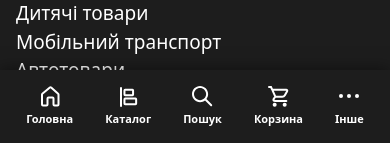
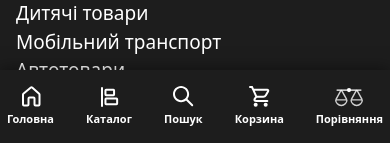
Before and after one commit to Bazar-INC/bazar, a React (Vite) app: page / in a window 390 px wide. Shown: the part 701-844 px from the top of the page. Built offline with nearby package versions, Linux system fonts and the light colour scheme; no server answers.

Commit message:
update mobile menu component

```diff
--- a/src/components/mobile/menu/index.tsx
+++ b/src/components/mobile/menu/index.tsx
@@ -25,39 +25,76 @@ const icons = {
          <ellipse cx="16.6667" cy="18.677" rx="2" ry="2.00121" fill="white" />
       </svg>
    ),
-   Other: (
-      <svg width="20" height="21" viewBox="0 0 20 21" fill="none" xmlns="http://www.w3.org/2000/svg">
-         <circle cx="2" cy="10" r="2" fill="white" />
-         <circle cx="10" cy="10" r="2" fill="white" />
-         <circle cx="18" cy="10" r="2" fill="white" />
+   Compare: (
+      <svg className="w-7 text-white" viewBox="0 0 40 26" fill="none" xmlns="http://www.w3.org/2000/svg">
+         <path d="M39 17C39 21.4183 35.4183 25 31 25C26.5817 25 23 21.4183 23 17M39 17H23M39 17L31.8756 4.08698C31.4953 3.39775 30.5047 3.39776 30.1244 4.08699L23 17" stroke="currentColor" strokeOpacity="0.8" strokeWidth="2" strokeLinejoin="round" />
+         <path d="M17 17C17 21.4183 13.4183 25 9 25C4.58172 25 1 21.4183 1 17M17 17H1M17 17L9.87558 4.08698C9.49531 3.39775 8.50469 3.39776 8.12442 4.08699L1 17" stroke="currentColor" strokeOpacity="0.8" strokeWidth="2" />
+         <path d="M3 3H37" stroke="currentColor" strokeWidth="2" strokeLinecap="round" />
+         <circle cx="20" cy="3" r="3" fill="currentColor" />
       </svg>
    )
 };
 
+const menuItems = [
+   {
+      title: "Головна",
+      icon: (
+         <svg width="20" height="21" viewBox="0 0 20 21" fill="none" xmlns="http://www.w3.org/2000/svg">
+            <path d="M9.84468 1.53968L2.36429 7.69999C2.13363 7.88995 2 8.17311 2 8.47193V18.5C2 19.0523 2.44772 19.5 3 19.5H6.5C7.05228 19.5 7.5 19.0523 7.5 18.5V12.5C7.5 11.9477 7.94772 11.5 8.5 11.5H12.5C13.0523 11.5 13.5 11.9477 13.5 12.5V18.5C13.5 19.0523 13.9477 19.5 14.5 19.5H17.5C18.0523 19.5 18.5 19.0523 18.5 18.5V8.45377C18.5 8.16541 18.3755 7.89108 18.1585 7.70119L11.1389 1.55903C10.7704 1.2366 10.2226 1.22841 9.84468 1.53968Z" stroke="white" strokeWidth="2" />
+         </svg>
+      )
+   },
+   {
+      title: "Каталог",
+      icon: (
+         <svg width="20" height="21" viewBox="0 0 20 21" fill="none" xmlns="http://www.w3.org/2000/svg">
+            <path d="M3 2V19.875" stroke="white" strokeWidth="2" strokeLinecap="round" strokeLinejoin="round" />
+            <path d="M14.4587 3.625H7.07615C6.73638 3.625 6.46094 3.98877 6.46094 4.4375V8.5C6.46094 8.94873 6.73638 9.3125 7.07615 9.3125H14.4587C14.7985 9.3125 15.074 8.94873 15.074 8.5V4.4375C15.074 3.98877 14.7985 3.625 14.4587 3.625Z" stroke="white" strokeWidth="2" strokeLinecap="round" strokeLinejoin="round" />
+            <path d="M17.5348 12.5625H7.07615C6.73638 12.5625 6.46094 12.9263 6.46094 13.375V17.4375C6.46094 17.8862 6.73638 18.25 7.07615 18.25H17.5348C17.8746 18.25 18.15 17.8862 18.15 17.4375V13.375C18.15 12.9263 17.8746 12.5625 17.5348 12.5625Z" stroke="white" strokeWidth="2" strokeLinecap="round" strokeLinejoin="round" />
+         </svg>
+      )
+   },
+   {
+      title: "Пошук",
+      icon: (
+         <svg width="21" height="21" viewBox="0 0 21 21" fill="none" xmlns="http://www.w3.org/2000/svg">
+            <path fillRule="evenodd" clipRule="evenodd" d="M14.129 8.06451C14.129 11.4139 11.4139 14.129 8.06451 14.129C4.71518 14.129 2 11.4139 2 8.06451C2 4.71518 4.71518 2 8.06451 2C11.4139 2 14.129 4.71518 14.129 8.06451ZM13.016 14.4304C11.6494 15.4949 9.931 16.129 8.06451 16.129C3.61061 16.129 0 12.5184 0 8.06451C0 3.61061 3.61061 0 8.06451 0C12.5184 0 16.129 3.61061 16.129 8.06451C16.129 9.9311 15.4949 11.6496 14.4303 13.0162L19.9379 18.5238C20.3284 18.9144 20.3284 19.5475 19.9379 19.9381C19.5474 20.3286 18.9142 20.3286 18.5237 19.9381L13.016 14.4304Z" fill="white" />
+         </svg>
+      )
+   },
+   {
+      title: "Корзина",
+      icon: (
+         <svg width="21" height="21" viewBox="0 0 21 21" fill="none" xmlns="http://www.w3.org/2000/svg">
+            <path d="M1 1H3L4.1954 3.66828M7.33333 10.6725H14.2585C15.3354 10.6725 16.3296 10.0954 16.8636 9.16026L19.1457 5.16419C19.5264 4.49754 19.045 3.66828 18.2773 3.66828H4.1954M7.33333 10.6725L4.1954 3.66828M7.33333 10.6725C5.88889 12.1178 3.86667 15.0085 7.33333 15.0085C10.8 15.0085 16.1111 15.0085 18.3333 15.0085" stroke="white" strokeWidth="2" strokeLinecap="round" />
+            <ellipse cx="6.66675" cy="18.677" rx="2" ry="2.00121" fill="white" />
+            <ellipse cx="16.6667" cy="18.677" rx="2" ry="2.00121" fill="white" />
+         </svg>
+      )
+   },
+   {
+      title: "Порівняння",
+      icon: (
+         <svg className="w-7 text-white" viewBox="0 0 40 26" fill="none" xmlns="http://www.w3.org/2000/svg">
+            <path d="M39 17C39 21.4183 35.4183 25 31 25C26.5817 25 23 21.4183 23 17M39 17H23M39 17L31.8756 4.08698C31.4953 3.39775 30.5047 3.39776 30.1244 4.08699L23 17" stroke="currentColor" strokeOpacity="0.8" strokeWidth="2" strokeLinejoin="round" />
+            <path d="M17 17C17 21.4183 13.4183 25 9 25C4.58172 25 1 21.4183 1 17M17 17H1M17 17L9.87558 4.08698C9.49531 3.39775 8.50469 3.39776 8.12442 4.08699L1 17" stroke="currentColor" strokeOpacity="0.8" strokeWidth="2" />
+            <path d="M3 3H37" stroke="currentColor" strokeWidth="2" strokeLinecap="round" />
+            <circle cx="20" cy="3" r="3" fill="currentColor" />
+         </svg>
+      )
+   }
+];
+
 const MobileMenu: FC = () => {
    return (
       <div className="bg-[#1d1d1d] fixed bottom-0 w-full sm:hidden shadow-[0_0_16px_rgba(0,0,0,0.5)]">
-         <div className="flex justify-center gap-x-8 py-4">
-            <div className="flex flex-col items-center">
-               {icons.Home}
-               <span className="text-white font-bold text-[11px] mt-1">Головна</span>
-            </div>
-            <div className="flex flex-col items-center">
-               {icons.Catalog}
-               <span className="text-white font-bold text-[11px] mt-1">Каталог</span>
-            </div>
-            <div className="flex flex-col items-center">
-               {icons.Search}
-               <span className="text-white font-bold text-[11px] mt-1">Пошук</span>
-            </div>
-            <div className="flex flex-col items-center">
-               {icons.Cart}
-               <span className="text-white font-bold text-[11px] mt-1">Корзина</span>
-            </div>
-            <div className="flex flex-col items-center">
-               {icons.Other}
-               <span className="text-white font-bold text-[11px] mt-1">Інше</span>
-            </div>
+         <div className="flex items-end justify-center gap-x-8 py-4">
+            {menuItems.map((item, index) => (
+               <div className="flex flex-col items-center" key={index}>
+                  {item.icon}
+                  <span className="text-white font-bold text-[11px] mt-1">{item.title}</span>
+               </div>
+            ))}
          </div>
       </div>
    );
```
